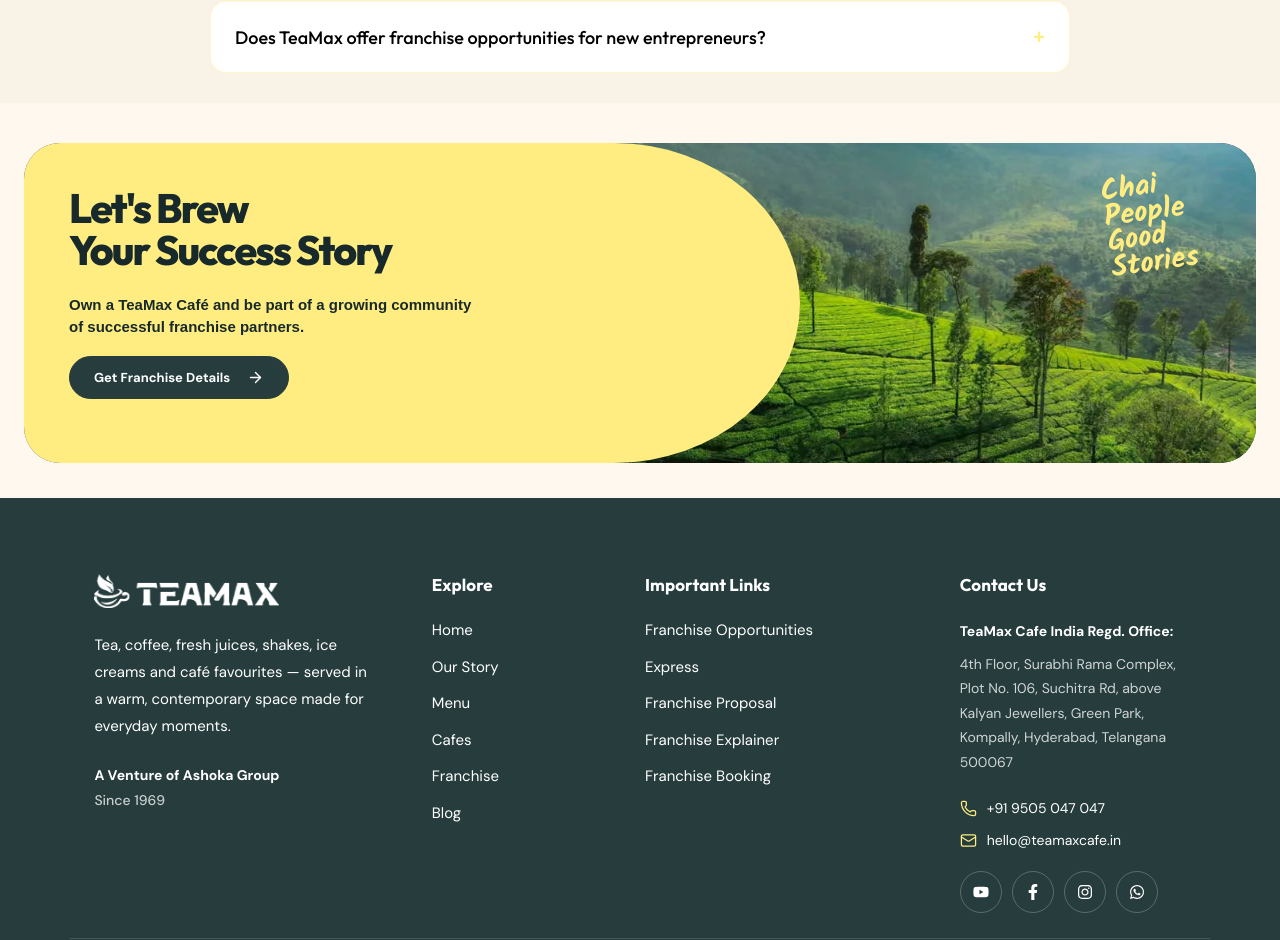
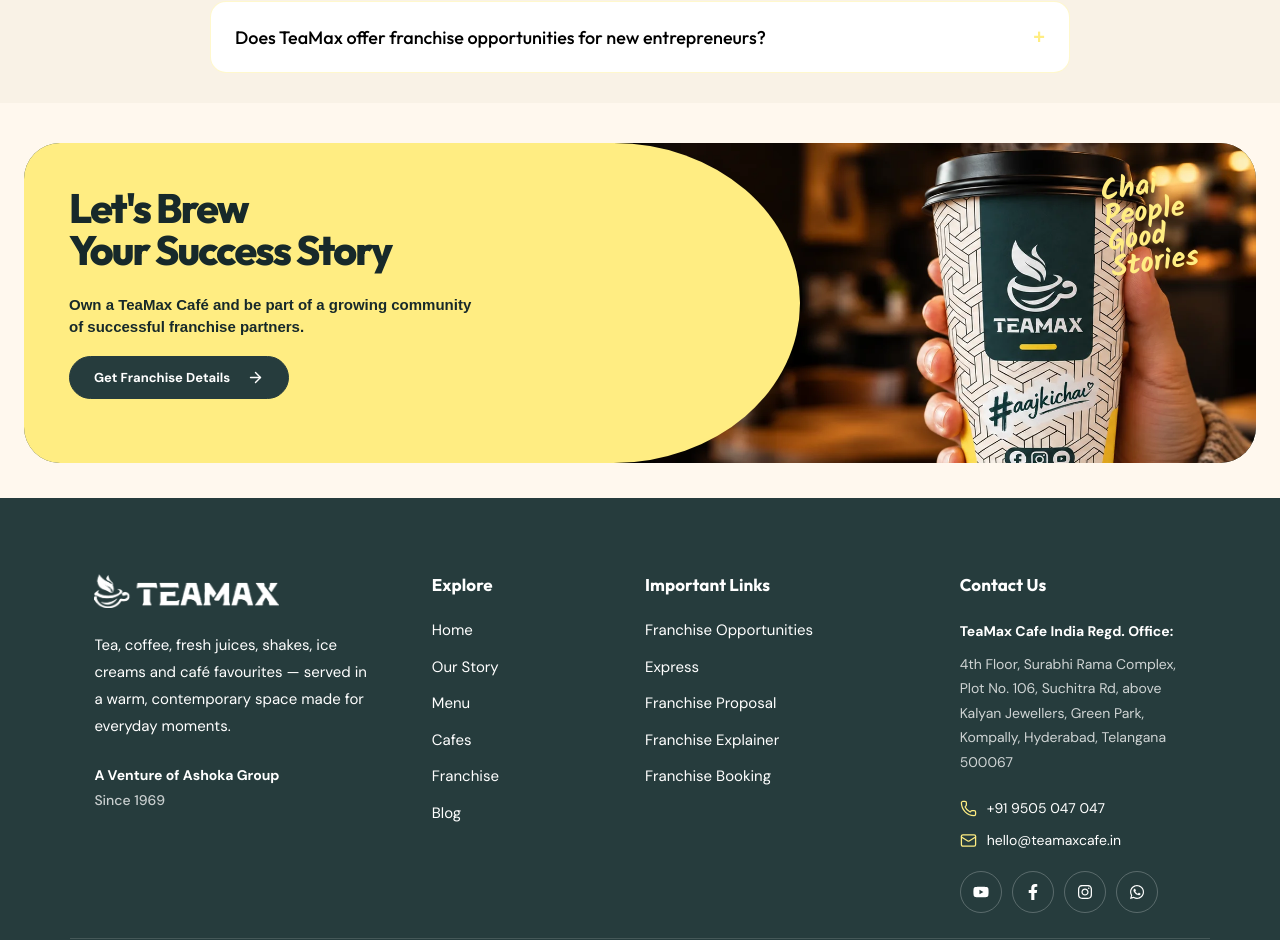
Before and after one commit to KrishnpalJadam/Teamax_cafe, a Next.js app: page /about-us in a window 1280 px wide. Shown: the part 4354-5294 px from the top of the page. Built offline with nearby package versions, Linux system fonts and the light colour scheme; no server answers.

Commit message:
image-update

```diff
--- a/app/about-us/page.tsx
+++ b/app/about-us/page.tsx
@@ -536,7 +536,7 @@ export default function OurStoryPage() {
             ================================================================= */}
         <section id="contact" className="container-xl contact-section mt-10">
           <div className="contact-banner">
-            <Image src="./images/tea-valley.webp" width={1200} height={704} alt="A warm cup of chai at TeaMax Café" unoptimized loading="lazy" />
+            <img src="/images/str.webp" width={1200} height={704} alt="A warm cup of chai at TeaMax Café" loading="lazy" />
             <div className="contact-shape">
               <h2>Let&apos;s Brew<br />Your Success Story</h2>
               <p>Own a TeaMax Café and be part of a growing community of successful franchise partners.</p>
```
